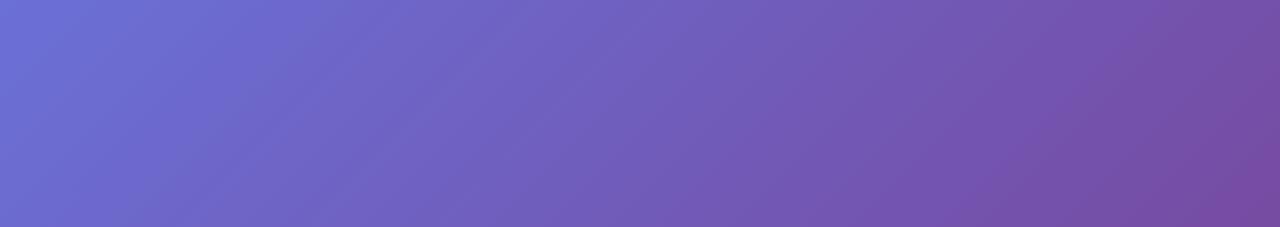
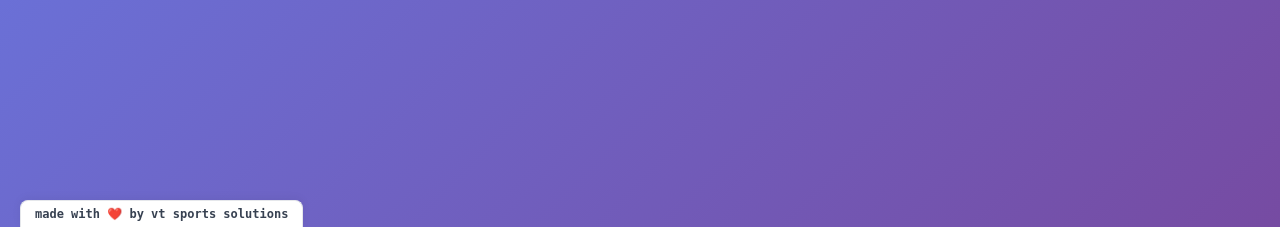
Before and after one commit to victorres11/college-basketball-data, a Flask app: page / in a window 1280 px wide. Shown: the part 573-800 px from the top of the page. Run offline with Flask 3, Linux system fonts and the light colour scheme.

Commit message:
Add branded badge tab to web UI

```diff
--- a/web-ui/static/css/style.css
+++ b/web-ui/static/css/style.css
@@ -214,3 +214,36 @@ label {
     font-weight: 600;
     margin-bottom: 10px;
 }
+
+.brand-badge-tab {
+    position: fixed;
+    bottom: 0;
+    left: 20px; /* Positioned on left */
+    z-index: 9999;
+
+    display: inline-block;
+    padding: 6px 14px;
+
+    background: white;
+    border: 1px solid #e5e7eb;
+    border-bottom: none; /* Look like a tab */
+    border-radius: 8px 8px 0 0;
+
+    color: #374151;
+    text-decoration: none;
+    font-size: 12px;
+    font-weight: 600;
+    font-family: monospace; /* Code font */
+
+    box-shadow: 0 -2px 10px rgba(0,0,0,0.05);
+    transition: padding-bottom 0.2s ease, color 0.2s ease;
+}
+
+.brand-badge-tab:hover {
+    padding-bottom: 10px; /* Pop up slightly */
+    color: #000;
+}
+
+.brand-badge-tab span {
+    color: #ef4444; /* Red accent for the heart or symbol */
+}
--- a/web-ui/templates/index.html
+++ b/web-ui/templates/index.html
@@ -106,6 +106,11 @@
         </p>
     </footer>
 
+    <!-- Brand Badge Tab -->
+    <a href="https://github.com/victorres11/college-basketball-data" target="_blank" class="brand-badge-tab" rel="noopener noreferrer">
+        made with <span>❤️</span> by vt sports solutions
+    </a>
+
     <script src="{{ url_for('static', filename='js/app.js') }}"></script>
 </body>
 </html>
```
